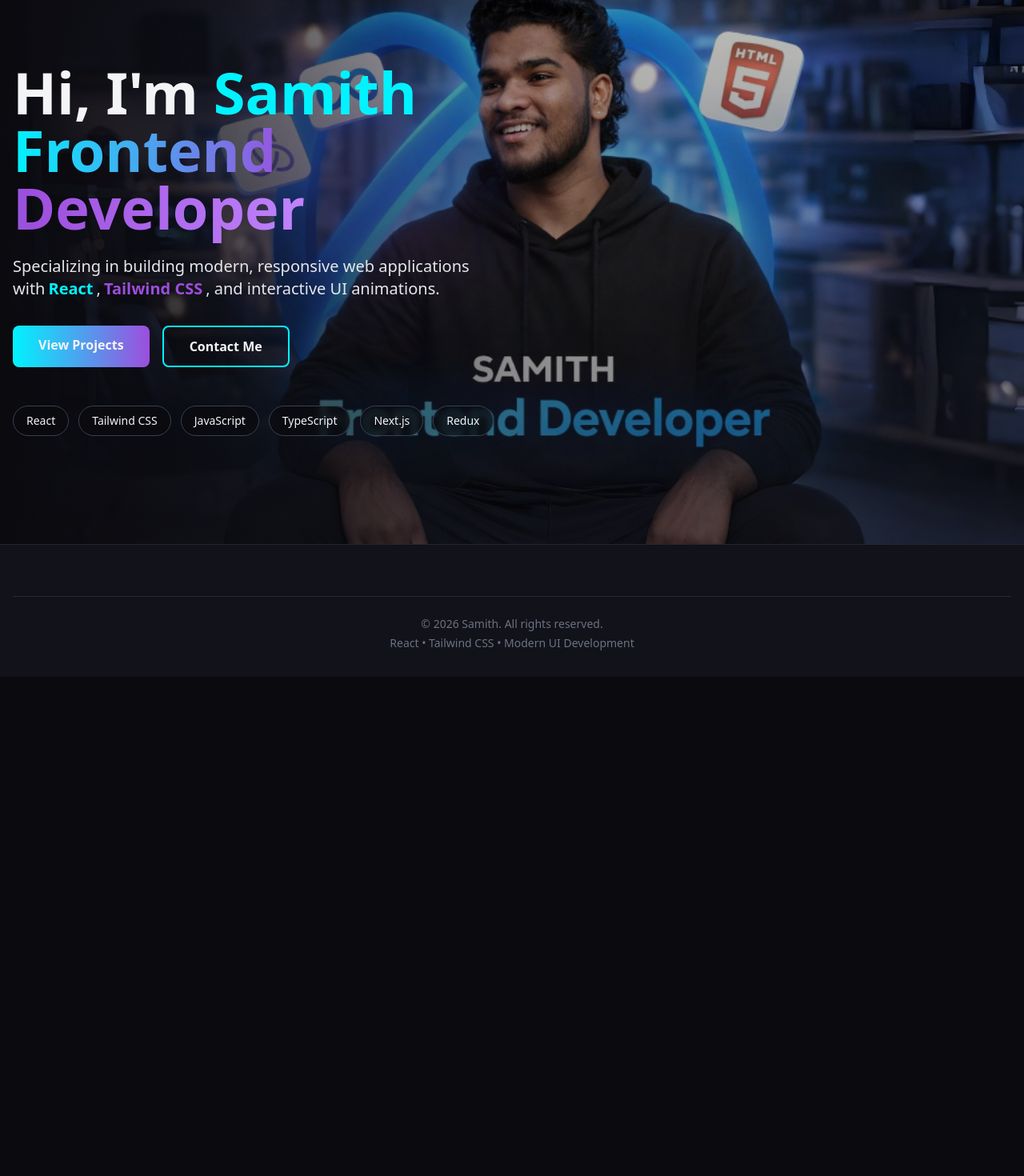
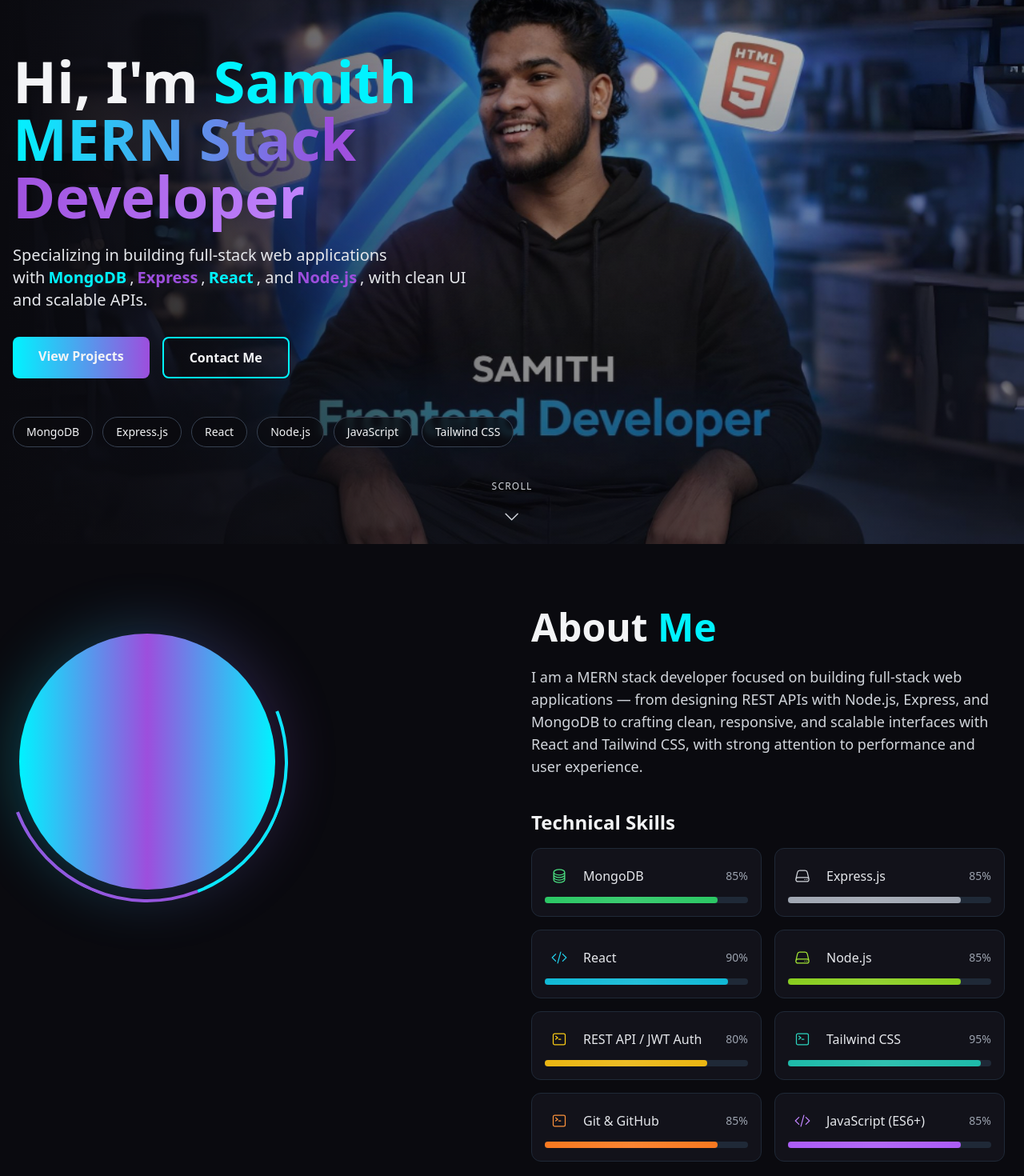
Before and after one commit to samithk07/personal-portfolio, a React (Vite) app: page / in a window 1280 px wide. Shown: the part 120-1590 px from the top of the page at 80% size. Before the commit the page ends 966 px from the top, so only its background shows below. Built offline with nearby package versions, Linux system fonts and the light colour scheme; the HTML template or start-up script is replaced by a standard one.

Commit message:
changed to mern stack developer

```diff
--- /dev/null
+++ b/src/hooks/useScrollSpy.js
@@ -0,0 +1,33 @@
+import { useEffect, useState } from 'react';
+
+// Watches a list of element IDs and returns the ID currently in view.
+const useScrollSpy = (ids = [], { rootMargin = '-45% 0px -50% 0px' } = {}) => {
+  const [activeId, setActiveId] = useState(ids[0]);
+
+  useEffect(() => {
+    if (ids.length === 0) return;
+
+    const elements = ids.map((id) => document.getElementById(id)).filter(Boolean);
+    if (elements.length === 0) return;
+
+    const observer = new IntersectionObserver(
+      (entries) => {
+        entries.forEach((entry) => {
+          if (entry.isIntersecting) {
+            setActiveId(entry.target.id);
+          }
+        });
+      },
+      { rootMargin, threshold: 0 }
+    );
+
+    elements.forEach((el) => observer.observe(el));
+
+    return () => observer.disconnect();
+    // eslint-disable-next-line react-hooks/exhaustive-deps
+  }, [ids.join(',')]);
+
+  return activeId;
+};
+
+export default useScrollSpy;
--- a/src/pages/About.jsx
+++ b/src/pages/About.jsx
@@ -2,8 +2,8 @@ import React from 'react';
 import { motion } from 'framer-motion';
 import {
   CodeBracketIcon,
-  DevicePhoneMobileIcon,
-  CpuChipIcon,
+  CircleStackIcon,
+  ServerIcon,
   CommandLineIcon,
 } from '@heroicons/react/24/outline';
 
@@ -13,11 +13,39 @@ import profileImg from '../assets/pofile/ChatGPT Image Jan 21, 2026, 10_03_48 PM
 const About = () => {
   const skills = [
     {
+      name: 'MongoDB',
+      level: 85,
+      icon: CircleStackIcon,
+      color: 'text-green-400',
+      barColor: 'bg-green-500',
+    },
+    {
+      name: 'Express.js',
+      level: 85,
+      icon: ServerIcon,
+      color: 'text-gray-300',
+      barColor: 'bg-gray-400',
+    },
+    {
       name: 'React',
       level: 90,
       icon: CodeBracketIcon,
       color: 'text-cyan-400',
       barColor: 'bg-cyan-500',
+    },
+    {
+      name: 'Node.js',
+      level: 85,
+      icon: ServerIcon,
+      color: 'text-lime-400',
+      barColor: 'bg-lime-500',
+    },
+    {
+      name: 'REST API / JWT Auth',
+      level: 80,
+      icon: CommandLineIcon,
+      color: 'text-yellow-400',
+      barColor: 'bg-yellow-500',
     },
     {
       name: 'Tailwind CSS',
@@ -27,37 +55,23 @@ const About = () => {
       barColor: 'bg-teal-500',
     },
     {
-      name: 'JavaScript',
-      level: 85,
-      icon: CpuChipIcon,
-      color: 'text-yellow-400',
-      barColor: 'bg-yellow-500',
-    },
-    {
-      name: 'Responsive Design',
-      level: 90,
-      icon: DevicePhoneMobileIcon,
-      color: 'text-purple-400',
-      barColor: 'bg-purple-500',
-    },
-    {
-      name: 'UI Animations',
-      level: 80,
-      icon: CodeBracketIcon,
-      color: 'text-pink-400',
-      barColor: 'bg-pink-500',
-    },
-    {
       name: 'Git & GitHub',
       level: 85,
       icon: CommandLineIcon,
       color: 'text-orange-400',
       barColor: 'bg-orange-500',
     },
+    {
+      name: 'JavaScript (ES6+)',
+      level: 85,
+      icon: CodeBracketIcon,
+      color: 'text-purple-400',
+      barColor: 'bg-purple-500',
+    },
   ];
 
   return (
-    <section className="pt-20 pb-16 relative">
+    <section className="pt-16 sm:pt-20 pb-16 relative">
       {/* Animated Gradient Border */}
       <div className="fixed inset-0 -z-10 pointer-events-none">
         {['top', 'bottom'].map((pos, i) => (
@@ -107,11 +121,11 @@ const About = () => {
         ))}
       </div>
 
-      <div className="container mx-auto px-4 relative z-10">
-        <div className="grid md:grid-cols-2 gap-12 items-center md:items-start">
+      <div className="container mx-auto px-4 sm:px-6 relative z-10">
+        <div className="grid md:grid-cols-2 gap-10 md:gap-12 items-center md:items-start">
           {/* Profile Image */}
           <div className="flex justify-center md:justify-start items-center">
-            <div className="relative w-80 h-80 md:mt-8">
+            <div className="relative w-56 h-56 sm:w-72 sm:h-72 md:w-80 md:h-80 md:mt-8">
               <motion.div
                 animate={{ rotate: 360 }}
                 transition={{ duration: 20, repeat: Infinity, ease: 'linear' }}
@@ -123,7 +137,7 @@ const About = () => {
               <div className="relative w-full h-full rounded-full overflow-hidden p-1 bg-gradient-to-r from-neon-blue via-neon-purple to-neon-blue">
                 <img
                   src={profileImg}
-                  alt="Samith - Frontend Developer"
+                  alt="Samith - MERN Stack Developer"
                   className="w-full h-full rounded-full object-cover transition-transform duration-500 hover:scale-110"
                 />
               </div>
@@ -135,21 +149,26 @@ const About = () => {
             initial={{ x: 20, opacity: 0 }}
             animate={{ x: 0, opacity: 1 }}
             transition={{ duration: 0.6 }}
+            className="text-center md:text-left"
           >
-            <h2 className="text-4xl md:text-5xl font-bold mb-6">
+            <h2 className="text-3xl sm:text-4xl md:text-5xl font-bold mb-4 sm:mb-6">
               About <span className="text-neon-blue">Me</span>
             </h2>
 
-            <p className="text-gray-300 text-lg leading-relaxed mb-10">
-              I am a frontend developer focused on building clean, responsive,
-              and scalable interfaces using React and Tailwind CSS, with strong
-              attention to performance and user experience.
+            <p className="text-gray-300 text-base sm:text-lg leading-relaxed mb-8 sm:mb-10">
+              I am a MERN stack developer focused on building full-stack web
+              applications — from designing REST APIs with Node.js, Express,
+              and MongoDB to crafting clean, responsive, and scalable
+              interfaces with React and Tailwind CSS, with strong attention
+              to performance and user experience.
             </p>
 
             {/* Skills */}
-            <h3 className="text-2xl font-semibold mb-4">Technical Skills</h3>
+            <h3 className="text-xl sm:text-2xl font-semibold mb-4">
+              Technical Skills
+            </h3>
 
-            <div className="grid grid-cols-2 gap-4">
+            <div className="grid grid-cols-1 sm:grid-cols-2 gap-4">
               {skills.map((skill, index) => {
                 const Icon = skill.icon;
 
--- a/src/pages/Home.jsx
+++ b/src/pages/Home.jsx
@@ -1,11 +1,22 @@
 import React from 'react';
 import { motion } from 'framer-motion';
 import { Link } from 'react-router-dom';
+import { ChevronDownIcon } from '@heroicons/react/24/outline';
 import yourImage from '../assets/pofile/pip.jpg';
+import About from './About';
+import Projects from './Projects';
+import Contact from './Contact';
+const Home = () => {
+  const handleScrollDown = () => {
+    const nextSection = document.getElementById('next-section');
+    if (nextSection) {
+      nextSection.scrollIntoView({ behavior: 'smooth' });
+    }
+  };
 
-const Home = () => {
   return (
-    <section className="relative min-h-screen flex items-center overflow-hidden pt-16">
+    <>
+      <section id="home" className="relative min-h-screen flex items-center overflow-hidden pt-16">
 
         {/* Background Image */}
         <div
@@ -22,7 +33,6 @@ const Home = () => {
 
         {/* Glow Effects */}
         <div className="absolute top-1/4 left-1/4 w-72 h-72 bg-neon-purple rounded-full blur-3xl opacity-10 animate-float" />
-
 
         {/* Content */}
         <div className="container mx-auto px-4 relative z-10">
@@ -41,7 +51,7 @@ const Home = () => {
               Hi, I'm <span className="text-neon-blue">Samith</span>
               <br />
               <span className="text-transparent bg-clip-text bg-gradient-to-r from-neon-blue via-neon-purple to-purple-400">
-              Frontend Developer
+                MERN Stack Developer
               </span>
             </motion.h1>
 
@@ -51,10 +61,12 @@ const Home = () => {
               transition={{ delay: 0.4, duration: 0.8 }}
               className="text-xl text-gray-200 mb-8 max-w-xl"
             >
-            Specializing in building modern, responsive web applications with
-            <span className="text-neon-blue font-semibold mx-1">React</span>,
-            <span className="text-neon-purple font-semibold mx-1">Tailwind CSS</span>,
-            and interactive UI animations.
+              Specializing in building full-stack web applications with
+              <span className="text-neon-blue font-semibold mx-1">MongoDB</span>,
+              <span className="text-neon-purple font-semibold mx-1">Express</span>,
+              <span className="text-neon-blue font-semibold mx-1">React</span>, and
+              <span className="text-neon-purple font-semibold mx-1">Node.js</span>,
+              with clean UI and scalable APIs.
             </motion.p>
 
             {/* CTA Buttons */}
@@ -86,7 +98,7 @@ const Home = () => {
               transition={{ delay: 0.8 }}
               className="flex flex-wrap gap-3"
             >
-            {['React', 'Tailwind CSS', 'JavaScript', 'TypeScript', 'Next.js', 'Redux'].map(
+              {['MongoDB', 'Express.js', 'React', 'Node.js', 'JavaScript', 'Tailwind CSS'].map(
                 (skill, index) => (
                   <motion.span
                     key={skill}
@@ -103,8 +115,38 @@ const Home = () => {
           </motion.div>
         </div>
 
+        {/* Scroll Down Indicator */}
+        <motion.button
+          onClick={handleScrollDown}
+          initial={{ opacity: 0 }}
+          animate={{ opacity: 1 }}
+          transition={{ delay: 1.4, duration: 0.8 }}
+          className="absolute bottom-8 left-1/2 -translate-x-1/2 z-10 flex flex-col items-center gap-2 text-gray-300 hover:text-neon-blue transition-colors duration-300 cursor-pointer"
+          aria-label="Scroll down"
+        >
+          <span className="text-xs tracking-widest uppercase">Scroll</span>
+          <motion.div
+            animate={{ y: [0, 10, 0] }}
+            transition={{ duration: 1.8, repeat: Infinity, ease: 'easeInOut' }}
+          >
+            <ChevronDownIcon className="w-6 h-6" />
+          </motion.div>
+        </motion.button>
+      </section>
 
-    </section>
+      <div id="about">
+        <About />
+      </div>
+
+      <div id="projects">
+        <Projects />
+      </div>
+
+      <div id="contact">
+        <Contact />
+      </div>
+
+    </>
   );
 };
 
```
Lines whose indentation alone changed are shown as unchanged.
